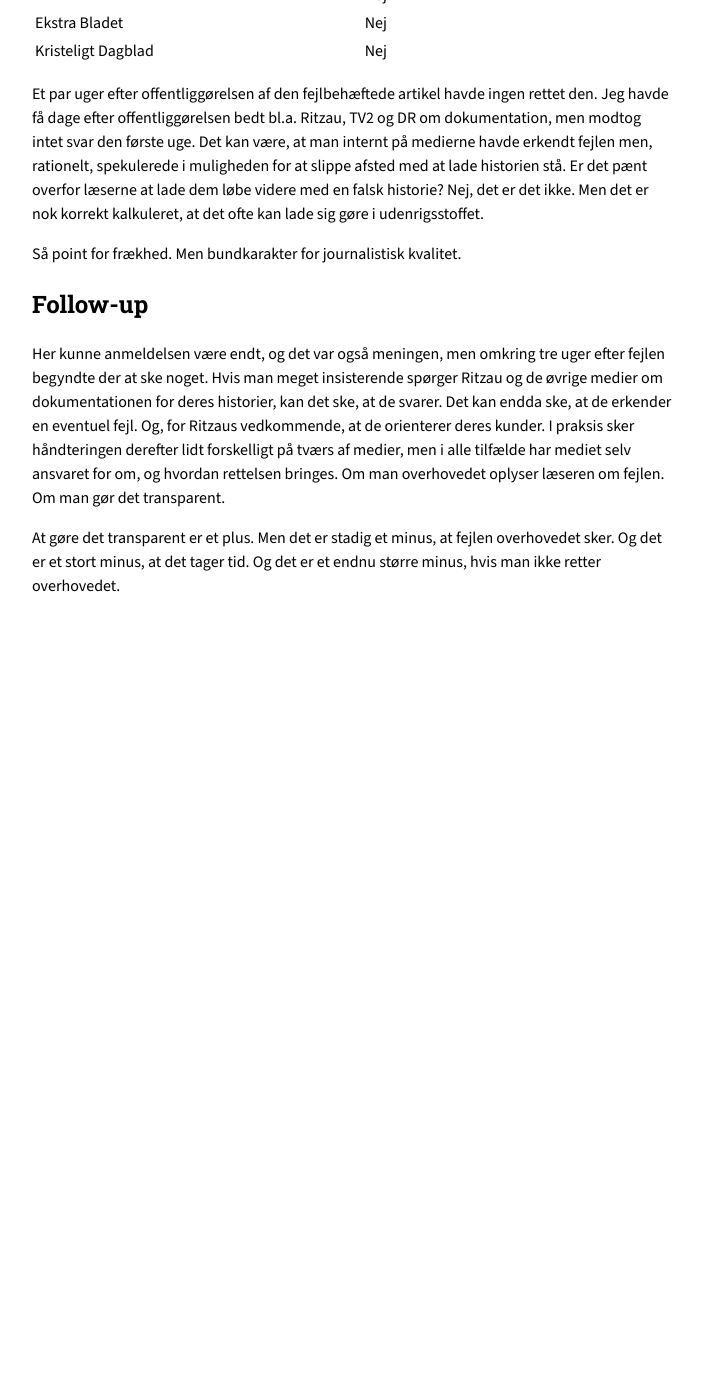
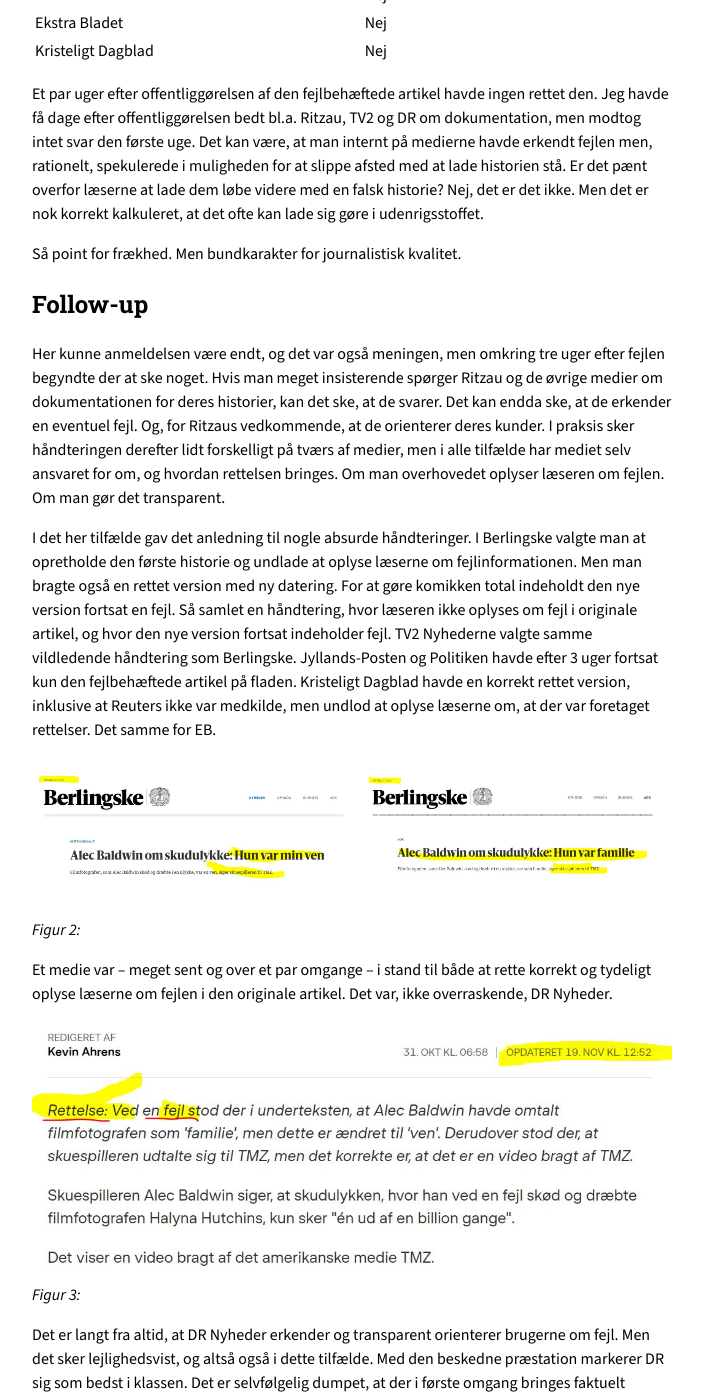
Before and after one commit to MichaelOAppel/OmJournalistik, a Jekyll site: the page built from _posts/2021-11-28-ritzau-we-are-family.md, in a window 1280 px wide and 1400 px high, scrolled down 2431 px. Shown: the whole window, without its empty margins (288-991 px from the left). Built offline with Jekyll 4.4.1, drawn with Linux system fonts in a browser that asks for light colours; before the commit the page ends 3061 px from its top, so only the background shows below that; some of the changed text lies outside the part shown.

Commit message:
Update 2021-11-28-ritzau-we-are-family.md

```diff
--- a/_posts/2021-11-28-ritzau-we-are-family.md
+++ b/_posts/2021-11-28-ritzau-we-are-family.md
@@ -58,4 +58,35 @@ Så point for frækhed. Men bundkarakter for journalistisk kvalitet.
 
 Her kunne anmeldelsen være endt, og det var også meningen, men omkring tre uger efter fejlen begyndte der at ske noget. Hvis man meget insisterende spørger Ritzau og de øvrige medier om dokumentationen for deres historier, kan det ske, at de svarer. Det kan endda ske, at de erkender en eventuel fejl. Og, for Ritzaus vedkommende, at de orienterer deres kunder. I praksis sker håndteringen derefter lidt forskelligt på tværs af medier, men i alle tilfælde har mediet selv ansvaret for om, og hvordan rettelsen bringes. Om man overhovedet oplyser læseren om fejlen. Om man gør det transparent.
 
-At gøre det transparent er et plus. Men det er stadig et minus, at fejlen overhovedet sker. Og det er et stort minus, at det tager tid. Og det er et endnu større minus, hvis man ikke retter overhovedet.
+I det her tilfælde gav det anledning til nogle absurde håndteringer. I Berlingske valgte man at opretholde den første historie og undlade at oplyse læserne om fejlinformationen. Men man bragte også en rettet version med ny datering. For at gøre komikken total indeholdt den nye version fortsat en fejl. Så samlet en håndtering, hvor læseren ikke oplyses om fejl i originale artikel, og hvor den nye version fortsat indeholder fejl. TV2 Nyhederne valgte samme vildledende håndtering som Berlingske. Jyllands-Posten og Politiken havde efter 3 uger fortsat kun den fejlbehæftede artikel på fladen. Kristeligt Dagblad havde en korrekt rettet version, inklusive at Reuters ikke var medkilde, men undlod at oplyse læserne om, at der var foretaget rettelser. Det samme for EB.
+
+<table style="width:100%;border-collapse:collapse;">
+  <tr>
+    <td style="width:50%;padding-right:0.5em;vertical-align:top;border:none;">
+      <img src="{{ '/assets/figures/ritzau-2a.jpg' | relative_url }}" alt="Ritzau figur 2a">
+    </td>
+    <td style="width:50%;padding-left:0.5em;vertical-align:top;border:none;">
+      <img src="{{ '/assets/figures/ritzau-2b.jpg' | relative_url }}" alt="Ritzau figur 2b">
+    </td>
+  </tr>
+</table>
+
+*Figur 2:*
+
+Et medie var – meget sent og over et par omgange – i stand til både at rette korrekt og tydeligt oplyse læserne om fejlen i den originale artikel. Det var, ikke overraskende, DR Nyheder.
+
+![Ritzau figur 3]({{ '/assets/figures/ritzau-3.jpg' | relative_url }})
+
+*Figur 3:*
+
+Det er langt fra altid, at DR Nyheder erkender og transparent orienterer brugerne om fejl. Men det sker lejlighedsvist, og altså også i dette tilfælde. Med den beskedne præstation markerer DR sig som bedst i klassen. Det er selvfølgelig dumpet, at der i første omgang bringes faktuelt forkerte oplysninger, og det er ikke godt, at der går flere uger, før man retter. Men da den endelige rettelse endelig kom, blev læseren tydeligt oplyst om fejlen. Den her gang.
+
+## Gratis råd
+
+Hvis man begår fejl – så erkend fejlen. Ret den. Ret den tydeligt. Tydeligt betyder: Øverst i teksten, ovenover rubrikken. Overvej procedurer for at undgå gentagelser med dumme fejl.
+
+Hvis fejloplysning hænger sammen med bias eller trang til politisering, så overvej enten efteruddannelse eller ny deklarering af avisens metode.
+
+Følger man dette råd, så opnår medierne et bedre produkt, og vinder i troværdighed.
+
+Vil det ske? Nej.
```
